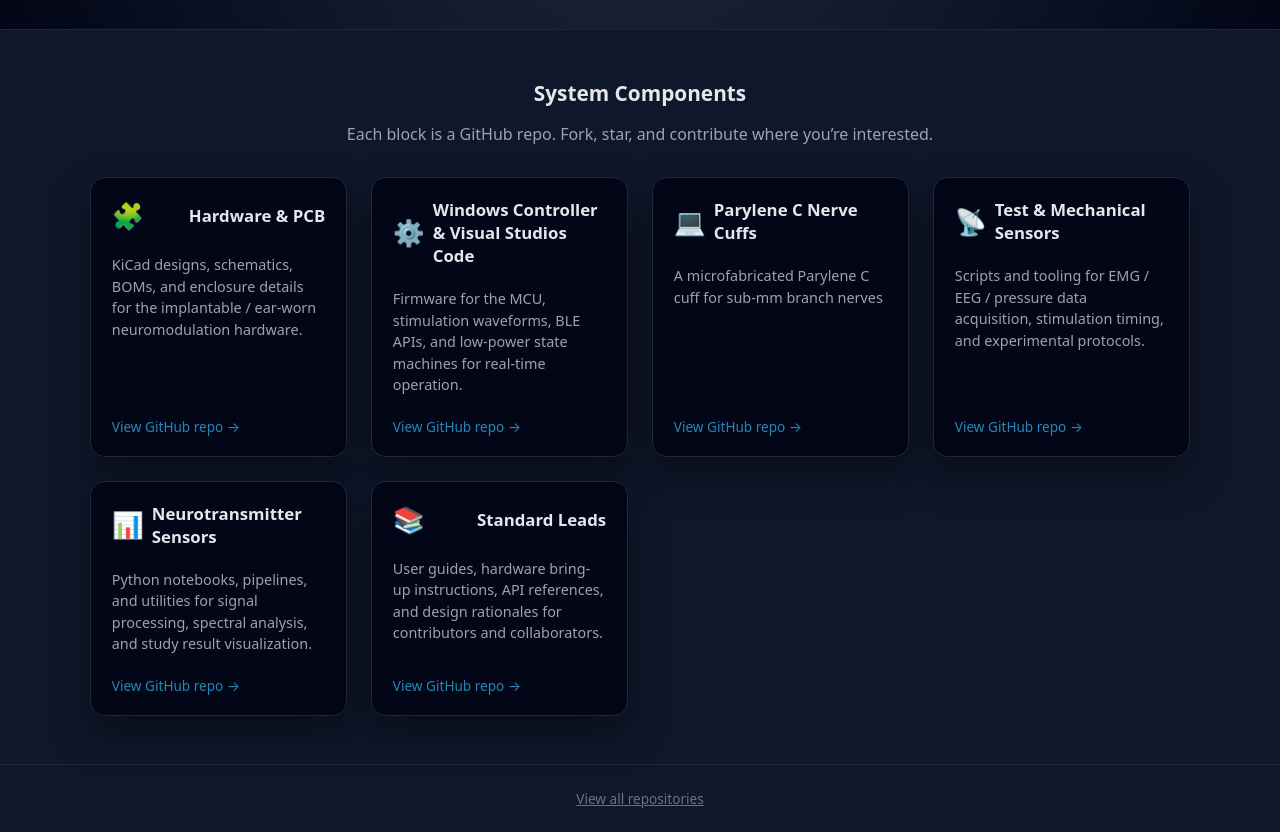
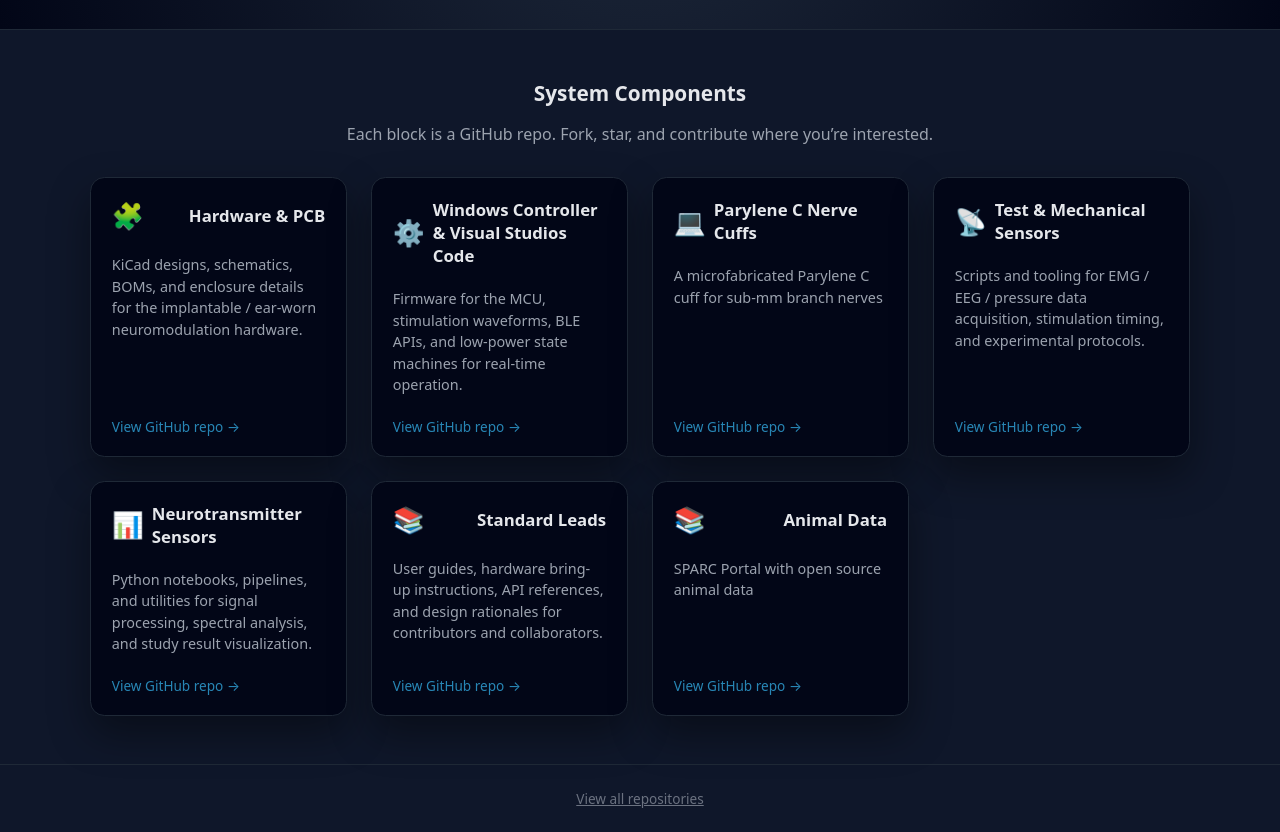
Before and after one commit to CARSSCenter/CARSSCenter.github.io, a plain HTML site: page index.html in a window 1280 px wide. Shown: the part 167-999 px from the top of the page. Drawn offline with Linux system fonts and the light colour scheme.

Commit message:
Update index.html

```diff
--- a/index.html
+++ b/index.html
@@ -239,6 +239,22 @@
         </div>
       </a>
 
+      <!-- Docs -->
+      <a class="component-card"
+         href="https://sparc.science/about/projects/Z1X1or4wcgUy1Jk6BYqBD"
+         target="_blank" rel="noopener noreferrer">
+        <div class="component-title">
+          <span class="component-icon">📚</span>
+          <span>Animal Data</span>
+        </div>
+        <p class="component-desc">
+          SPARC Portal with open source animal data
+        </p>
+        <div class="component-link">
+          <span>View GitHub repo →</span>
+        </div>
+      </a>
+
     </section>
   </main>
 
```
